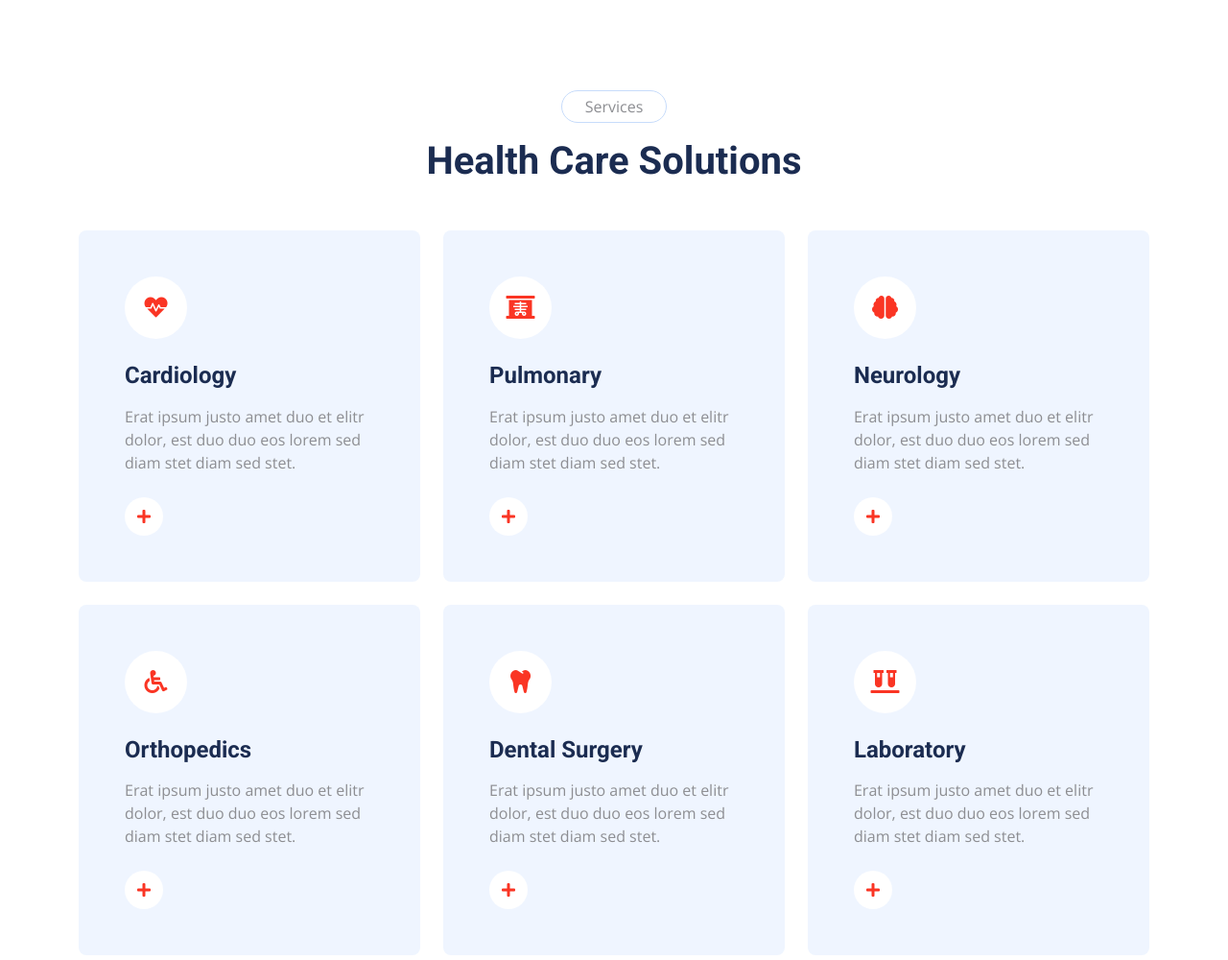
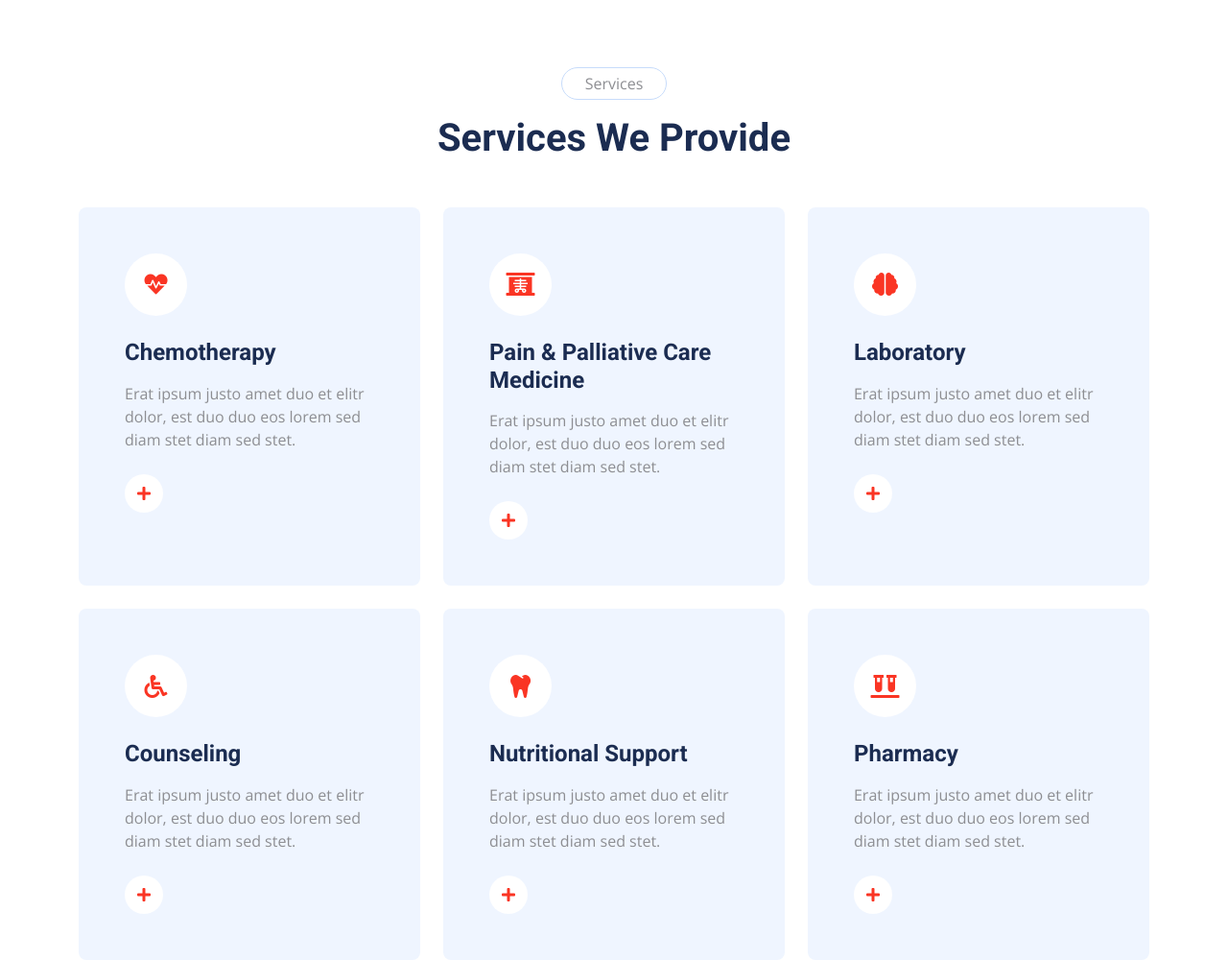
Before and after one commit to cancercenterofexcellence/cancercenterofexcellence, a plain HTML site: page service.html in a window 1280 px wide. Shown: the part 463-1463 px from the top of the page at 96% size. Drawn offline with nearby package versions, Linux system fonts and the light colour scheme.

Commit message:
"initial 2"

```diff
--- a/service.html
+++ b/service.html
@@ -73,7 +73,7 @@
 <!-- Topbar End -->
 
 
-    <    <!-- Navbar Start -->
+<!-- Navbar Start -->
 <nav class="navbar navbar-expand-lg bg-white navbar-light sticky-top p-0 wow fadeIn" data-wow-delay="0.1s">
     <a href="index.html" class="navbar-brand d-flex align-items-center px-4 px-lg-5">
         <h1 class="m-0 text-primary"><i class="far fa-hospital me-3"></i>Cancer Centre of Excellence</h1>
@@ -124,7 +124,7 @@
     <div class="container">
         <div class="text-center mx-auto mb-5 wow fadeInUp" data-wow-delay="0.1s" style="max-width: 600px;">
             <p class="d-inline-block border rounded-pill py-1 px-4">Services</p>
-                <h1>Health Care Solutions</h1>
+            <h1>Services We Provide</h1>
         </div>
         <div class="row g-4">
             <div class="col-lg-4 col-md-6 wow fadeInUp" data-wow-delay="0.1s">
@@ -132,7 +132,7 @@
                     <div class="d-inline-flex align-items-center justify-content-center bg-white rounded-circle mb-4" style="width: 65px; height: 65px;">
                         <i class="fa fa-heartbeat text-primary fs-4"></i>
                     </div>
-                        <h4 class="mb-3">Cardiology</h4>
+                    <h4 class="mb-3">Chemotherapy</h4>
                     <p class="mb-4">Erat ipsum justo amet duo et elitr dolor, est duo duo eos lorem sed diam stet diam sed stet.</p>
                     <a class="btn" href=""><i class="fa fa-plus text-primary me-3"></i>Read More</a>
                 </div>
@@ -142,7 +142,7 @@
                     <div class="d-inline-flex align-items-center justify-content-center bg-white rounded-circle mb-4" style="width: 65px; height: 65px;">
                         <i class="fa fa-x-ray text-primary fs-4"></i>
                     </div>
-                        <h4 class="mb-3">Pulmonary</h4>
+                    <h4 class="mb-3">Pain & Palliative Care Medicine</h4>
                     <p class="mb-4">Erat ipsum justo amet duo et elitr dolor, est duo duo eos lorem sed diam stet diam sed stet.</p>
                     <a class="btn" href=""><i class="fa fa-plus text-primary me-3"></i>Read More</a>
                 </div>
@@ -152,7 +152,7 @@
                     <div class="d-inline-flex align-items-center justify-content-center bg-white rounded-circle mb-4" style="width: 65px; height: 65px;">
                         <i class="fa fa-brain text-primary fs-4"></i>
                     </div>
-                        <h4 class="mb-3">Neurology</h4>
+                    <h4 class="mb-3">Laboratory</h4>
                     <p class="mb-4">Erat ipsum justo amet duo et elitr dolor, est duo duo eos lorem sed diam stet diam sed stet.</p>
                     <a class="btn" href=""><i class="fa fa-plus text-primary me-3"></i>Read More</a>
                 </div>
@@ -162,7 +162,7 @@
                     <div class="d-inline-flex align-items-center justify-content-center bg-white rounded-circle mb-4" style="width: 65px; height: 65px;">
                         <i class="fa fa-wheelchair text-primary fs-4"></i>
                     </div>
-                        <h4 class="mb-3">Orthopedics</h4>
+                    <h4 class="mb-3">Counseling</h4>
                     <p class="mb-4">Erat ipsum justo amet duo et elitr dolor, est duo duo eos lorem sed diam stet diam sed stet.</p>
                     <a class="btn" href=""><i class="fa fa-plus text-primary me-3"></i>Read More</a>
                 </div>
@@ -172,7 +172,7 @@
                     <div class="d-inline-flex align-items-center justify-content-center bg-white rounded-circle mb-4" style="width: 65px; height: 65px;">
                         <i class="fa fa-tooth text-primary fs-4"></i>
                     </div>
-                        <h4 class="mb-3">Dental Surgery</h4>
+                    <h4 class="mb-3">Nutritional Support</h4>
                     <p class="mb-4">Erat ipsum justo amet duo et elitr dolor, est duo duo eos lorem sed diam stet diam sed stet.</p>
                     <a class="btn" href=""><i class="fa fa-plus text-primary me-3"></i>Read More</a>
                 </div>
@@ -182,7 +182,7 @@
                     <div class="d-inline-flex align-items-center justify-content-center bg-white rounded-circle mb-4" style="width: 65px; height: 65px;">
                         <i class="fa fa-vials text-primary fs-4"></i>
                     </div>
-                        <h4 class="mb-3">Laboratory</h4>
+                    <h4 class="mb-3">Pharmacy</h4>
                     <p class="mb-4">Erat ipsum justo amet duo et elitr dolor, est duo duo eos lorem sed diam stet diam sed stet.</p>
                     <a class="btn" href=""><i class="fa fa-plus text-primary me-3"></i>Read More</a>
                 </div>
@@ -191,7 +191,6 @@
     </div>
 </div>
 <!-- Service End -->
-
 
 <!-- FUTURE: Appointment Start -->
 <!-- <div class="container-xxl py-5">
```
Also changed, not shown: about.html (+2 -1 lines), index.html (+2 -1 lines). Lines whose indentation alone changed are shown as unchanged.
